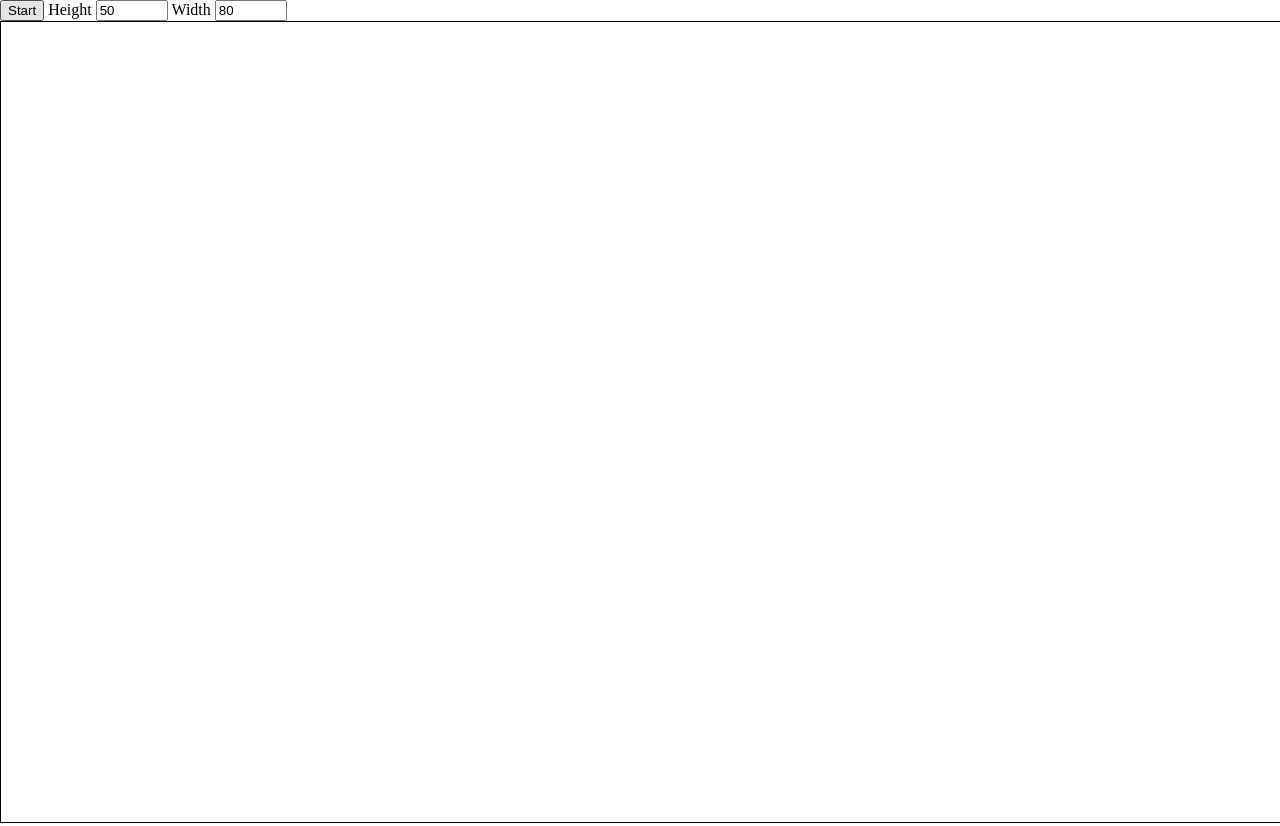
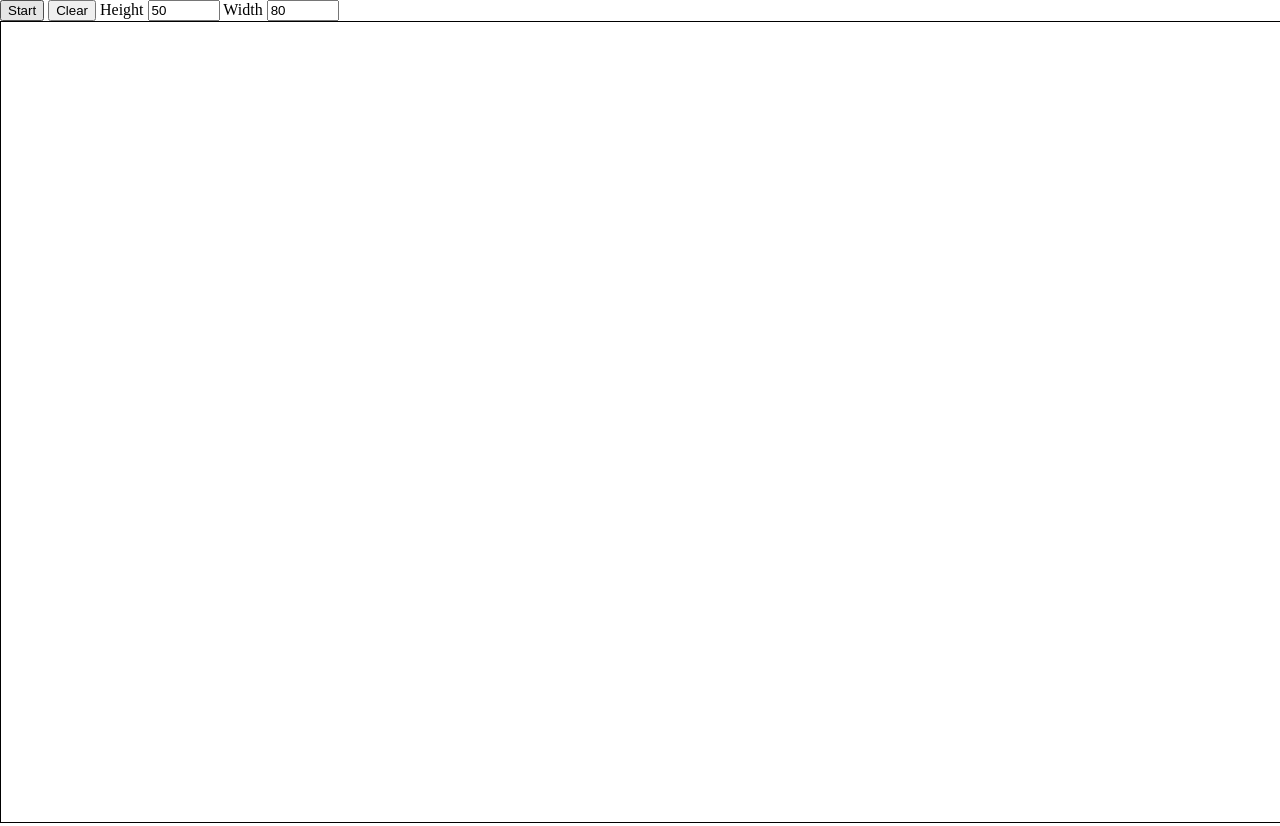
Before and after one commit to ciupam/gol, a website built with webpack: page src/index.html in a window 1280 px wide. Built offline with nearby package versions, Linux system fonts and the light colour scheme.

Commit message:
clear button

```diff
--- a/src/index.html
+++ b/src/index.html
@@ -5,6 +5,8 @@
   </head>
   <body>
     <button class="button button--start">Start</button>
+
+    <button class="button button--clear">Clear</button>
 
     <label class="input input--height">
       Height
```
